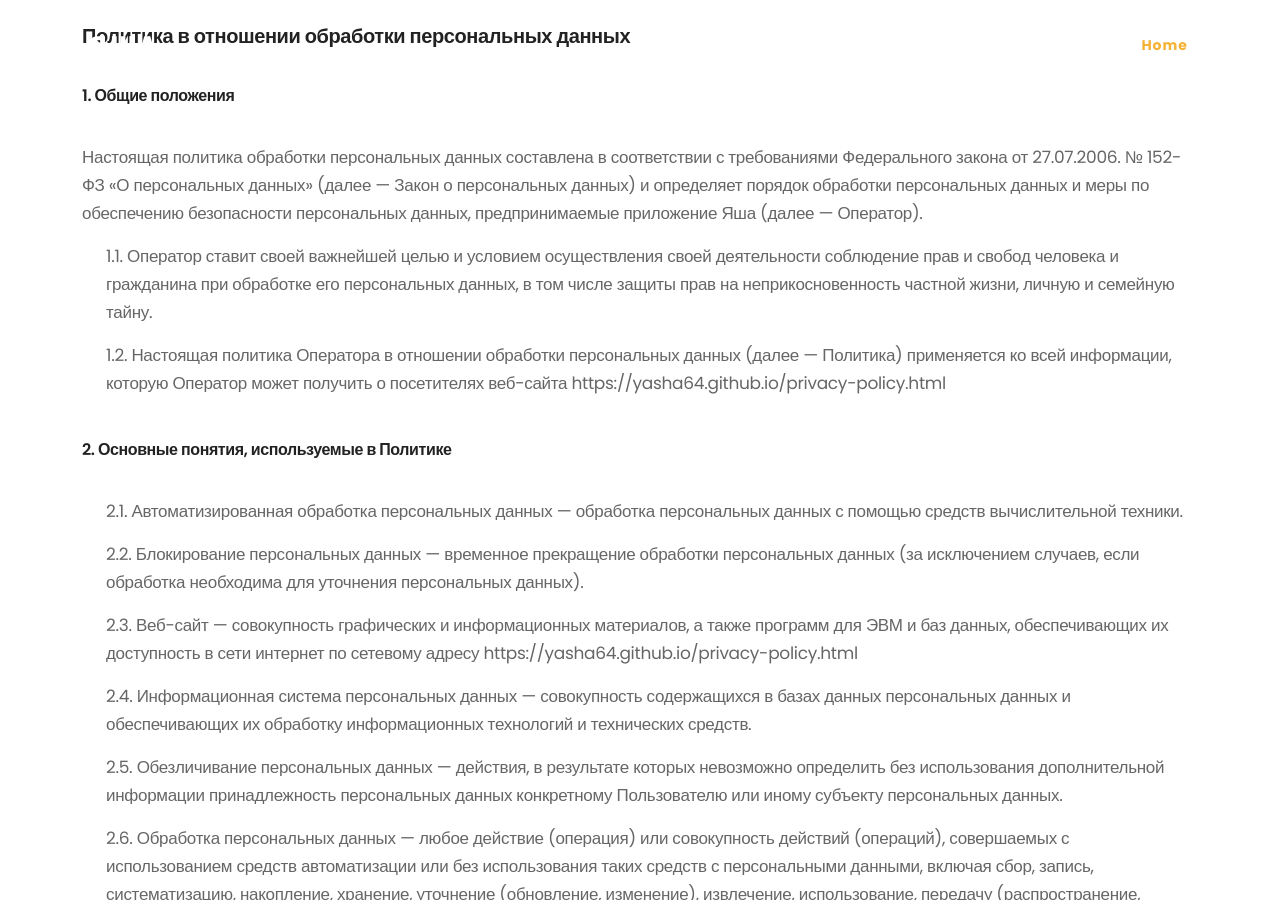
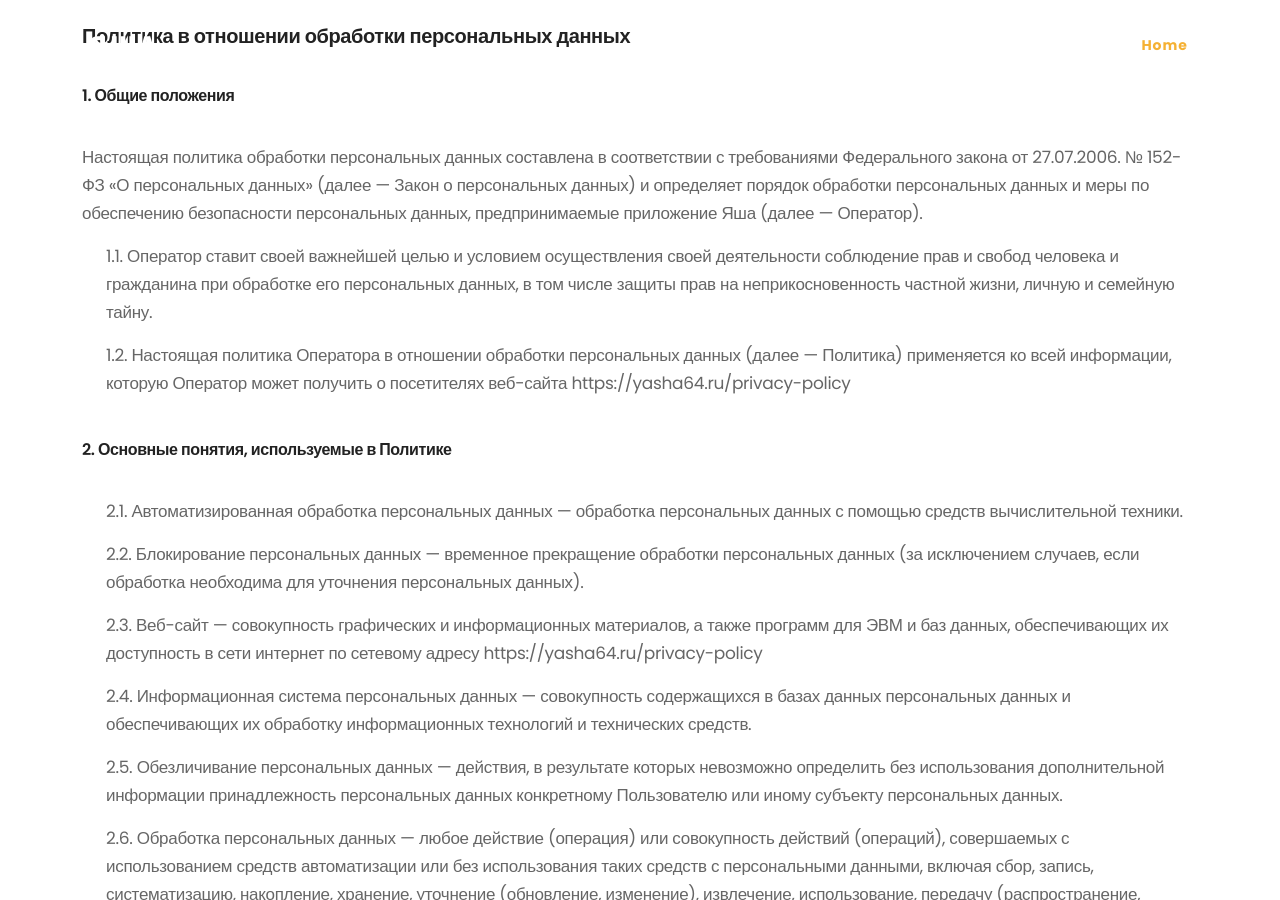
Before and after one commit to yasha64/yasha64.github.io, a Jekyll site: the page built from privacy-policy.html, in a window 1280 px wide and 900 px high. Built offline with Jekyll 4.4.1, drawn with Linux system fonts in a browser that asks for light colours; some of the changed lines change nothing that is shown; some of the changed text lies outside the part shown.

Commit message:
new domain

```diff
--- a/assets/js/main.js
+++ b/assets/js/main.js
@@ -55,7 +55,7 @@
 
   $(function () {
     $.get(
-      "http://185.46.11.105:8800/api/feedback/published-list",
+      "https://api.yasha64.ru/api/feedback/published-list",
       function (data) {
         createTable(data.data);
       }
--- a/privacy-policy.html
+++ b/privacy-policy.html
@@ -26,8 +26,7 @@ permalink: /privacy-policy
   <p class="ps-4">
     1.2. Настоящая политика Оператора в отношении обработки персональных данных
     (далее — Политика) применяется ко всей информации, которую Оператор может
-    получить о посетителях веб-сайта
-    https://yasha64.github.io/privacy-policy.html
+    получить о посетителях веб-сайта https://yasha64.ru/privacy-policy
   </p>
   <h4 class="py-4">2. Основные понятия, используемые в Политике</h4>
   <p class="ps-4">
@@ -42,7 +41,7 @@ permalink: /privacy-policy
   <p class="ps-4">
     2.3. Веб-сайт — совокупность графических и информационных материалов, а
     также программ для ЭВМ и баз данных, обеспечивающих их доступность в сети
-    интернет по сетевому адресу https://yasha64.github.io/privacy-policy.html
+    интернет по сетевому адресу https://yasha64.ru/privacy-policy
   </p>
   <p class="ps-4">
     2.4. Информационная система персональных данных — совокупность содержащихся
@@ -475,6 +474,6 @@ permalink: /privacy-policy
   </p>
   <p class="ps-4">
     12.3. Актуальная версия Политики в свободном доступе расположена в сети
-    Интернет по адресу httpsː//yasha64.github.io/privacy-policy.html.
+    Интернет по адресу https://yasha64.ru/privacy-policy.
   </p>
 </div>
```
